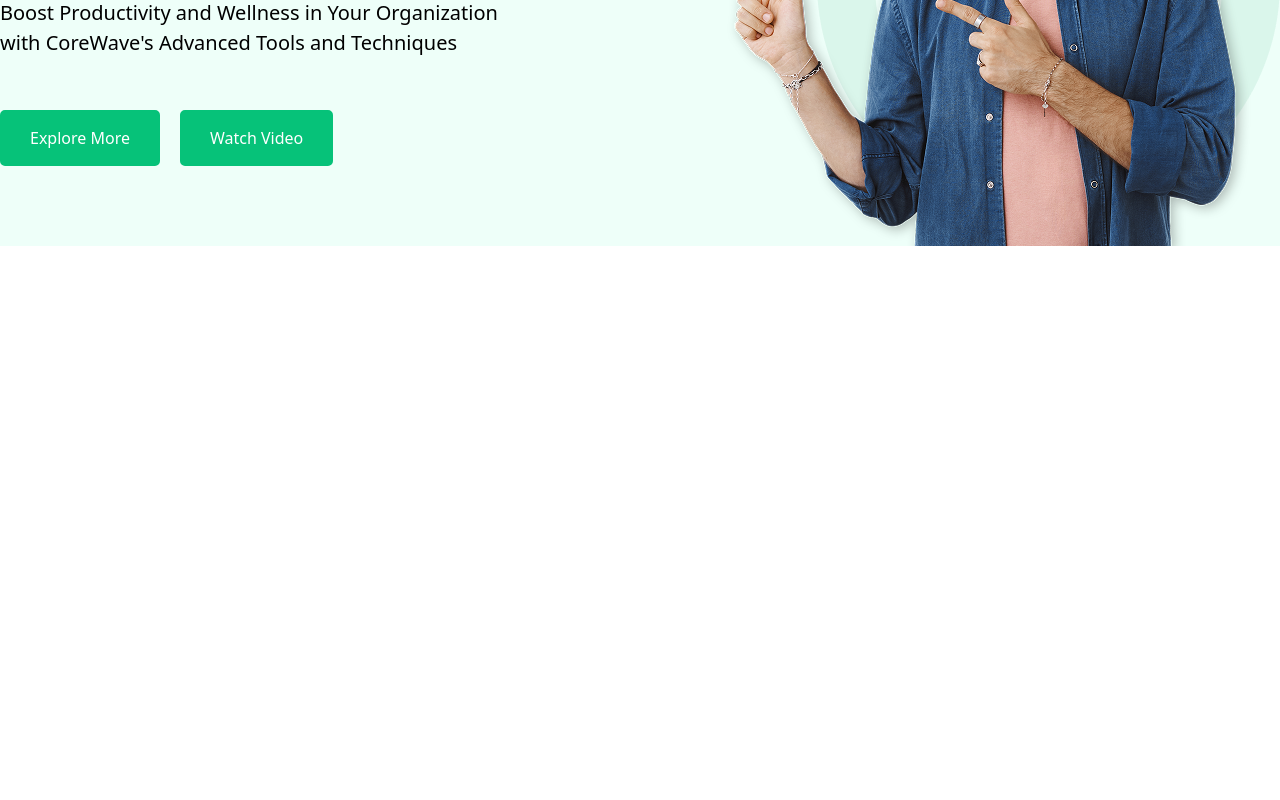
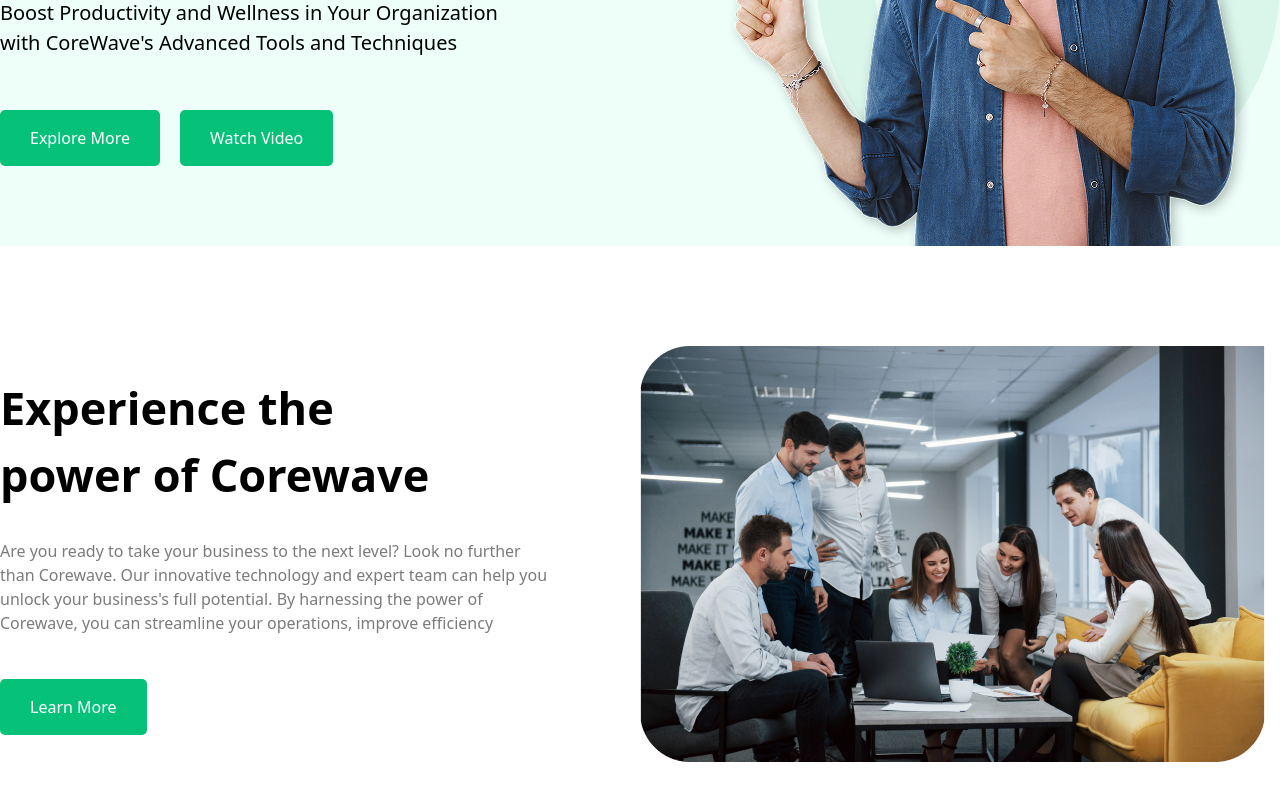
Before and after one commit to mesbaulrafi/CoreWave, a React (Vite) app: page / in a window 1280 px wide. Shown: the part 394-1194 px from the top of the page. Before the commit the page ends 800 px from the top, so only its background shows below. Built offline with nearby package versions, Linux system fonts and the light colour scheme.

Commit message:
add Experience part

```diff
--- /dev/null
+++ b/src/components/layouts/Experience.jsx
@@ -0,0 +1,29 @@
+import React from "react";
+import Containar from "../Containar";
+import Button from "../Button";
+import Images from "../Images";
+import ExperienceImg from "/src/assets/ExperienceImg.png"
+
+
+const Experience = () => {
+  return (
+    <>
+      <div className="py-25">
+        <Containar>
+          <div className="flex items-center justify-between">
+            <div className="w-1/2">
+              <h2 className="text-[45px] font-semibold w-[445px]">Experience the power of Corewave</h2>
+              <p className="text-base text-[#7B7B7B] w-[550px] pt-7.5 pb-11">Are you ready to take your business to the next level? Look no further than Corewave. Our innovative technology and expert team can help you unlock your business's full potential. By harnessing the power of Corewave, you can streamline your operations, improve efficiency</p>
+              <Button btnText={'Learn More'}/>
+            </div>
+            <div className="w-1/2">
+                <Images imgSrc={ExperienceImg}/>
+            </div>
+          </div>
+        </Containar>
+      </div>
+    </>
+  );
+};
+
+export default Experience;
--- a/src/components/pages/Home.jsx
+++ b/src/components/pages/Home.jsx
@@ -1,13 +1,14 @@
 import React from 'react'
 import Header from '../layouts/Header'
 import Benner from '../layouts/Benner'
+import Experience from '../layouts/Experience'
 
 
 const Home = () => {
   return (
    <>
    <Benner/>
-
+   <Experience/>
    </>
   )
 }
```
Also changed, not shown: src/assets/ExperienceImg.png (added).
